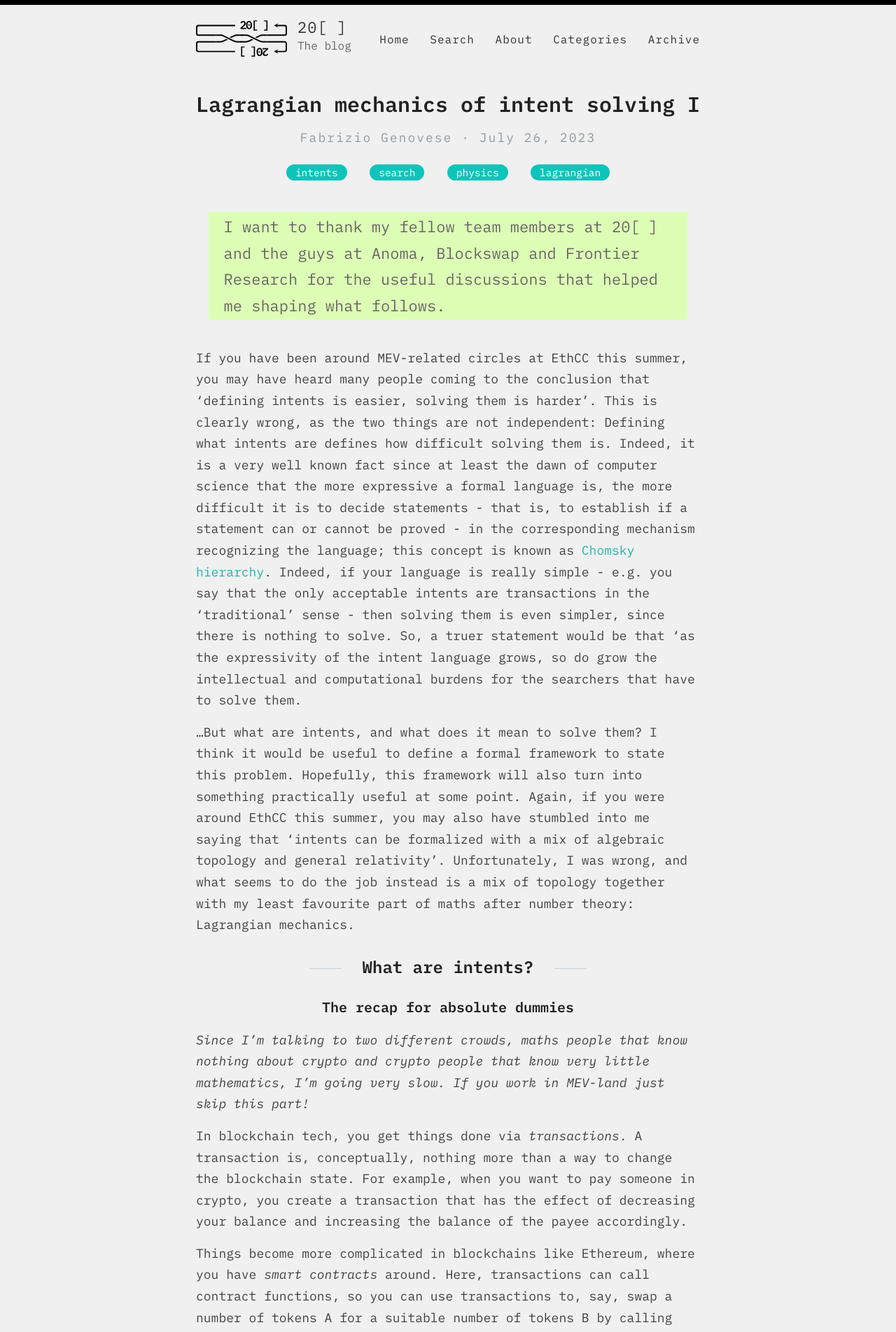
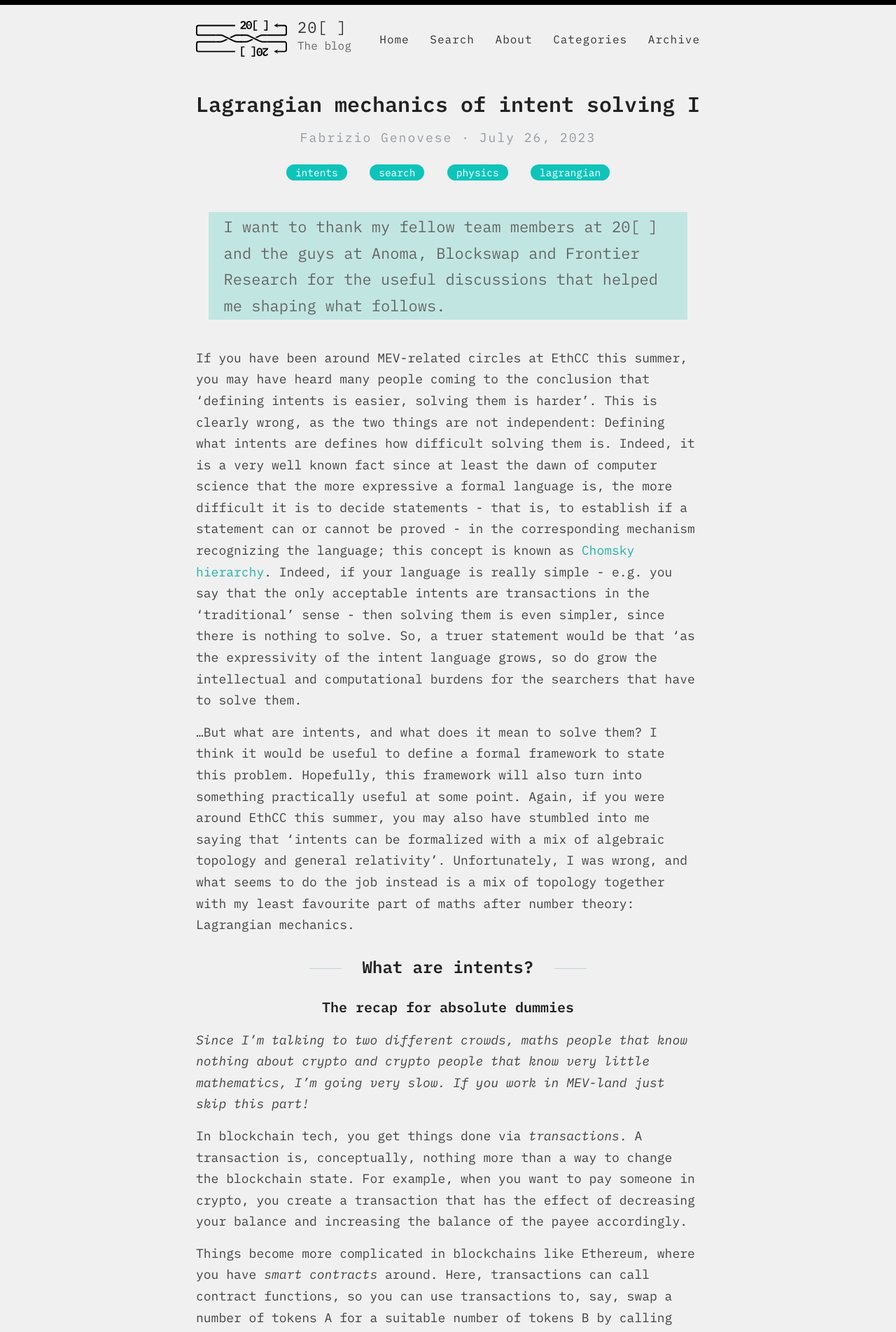
Before and after one commit to eric-downes/20sq-blog, a Jekyll site: the page built from _posts/2023-07-26-lagrangian-intent-search-i.md, in a window 1280 px wide. Shown: the top 1904 px of the page at 70% size. Built offline with Jekyll 4.4.1, drawn with Linux system fonts in a browser that asks for light colours; formulas are drawn with MathJax 3.

Commit message:
Thanks background color harmonized.

```diff
--- a/assets/style.scss
+++ b/assets/style.scss
@@ -422,7 +422,7 @@ nav {
     color: $gray;
     font-size: 22px;
     font-style: regular;
-    background-color: #ddffb5;
+    background-color: #c1e6e2;
   }
 
   .you-may-like{
```
